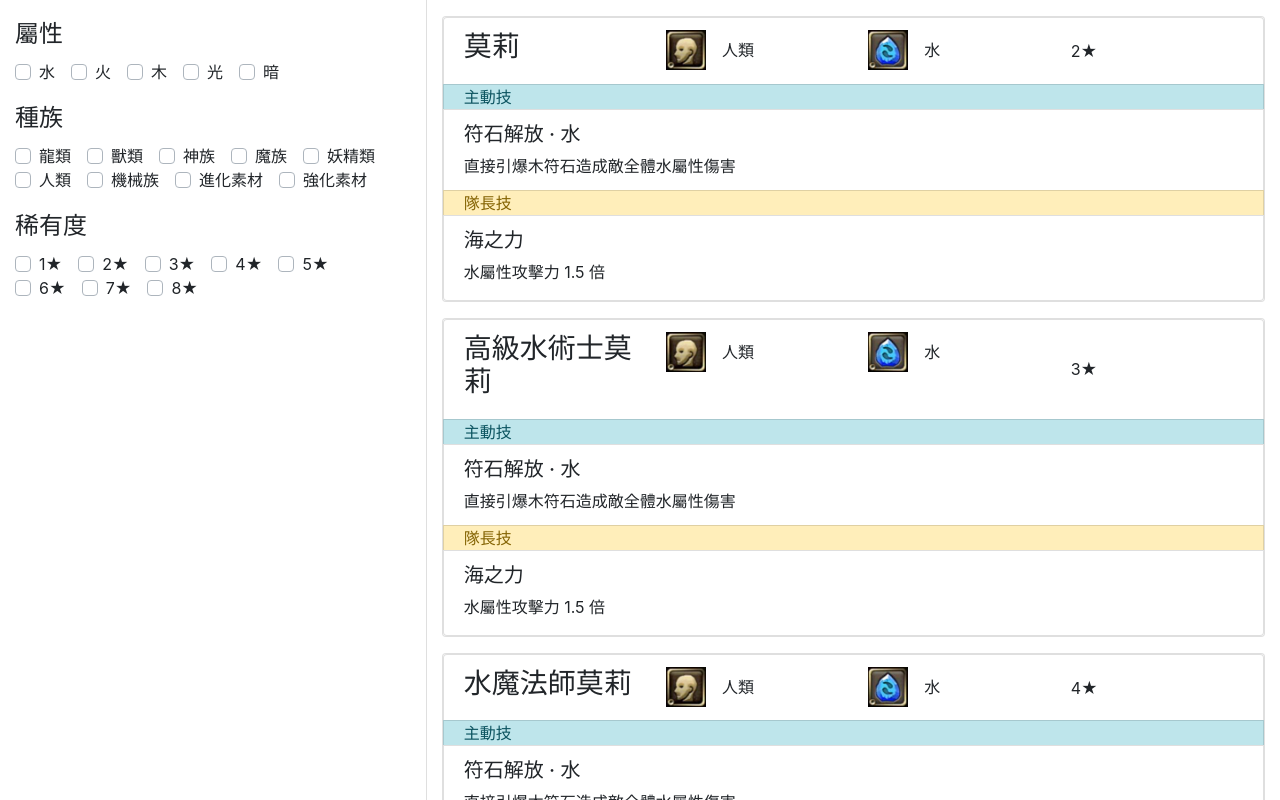
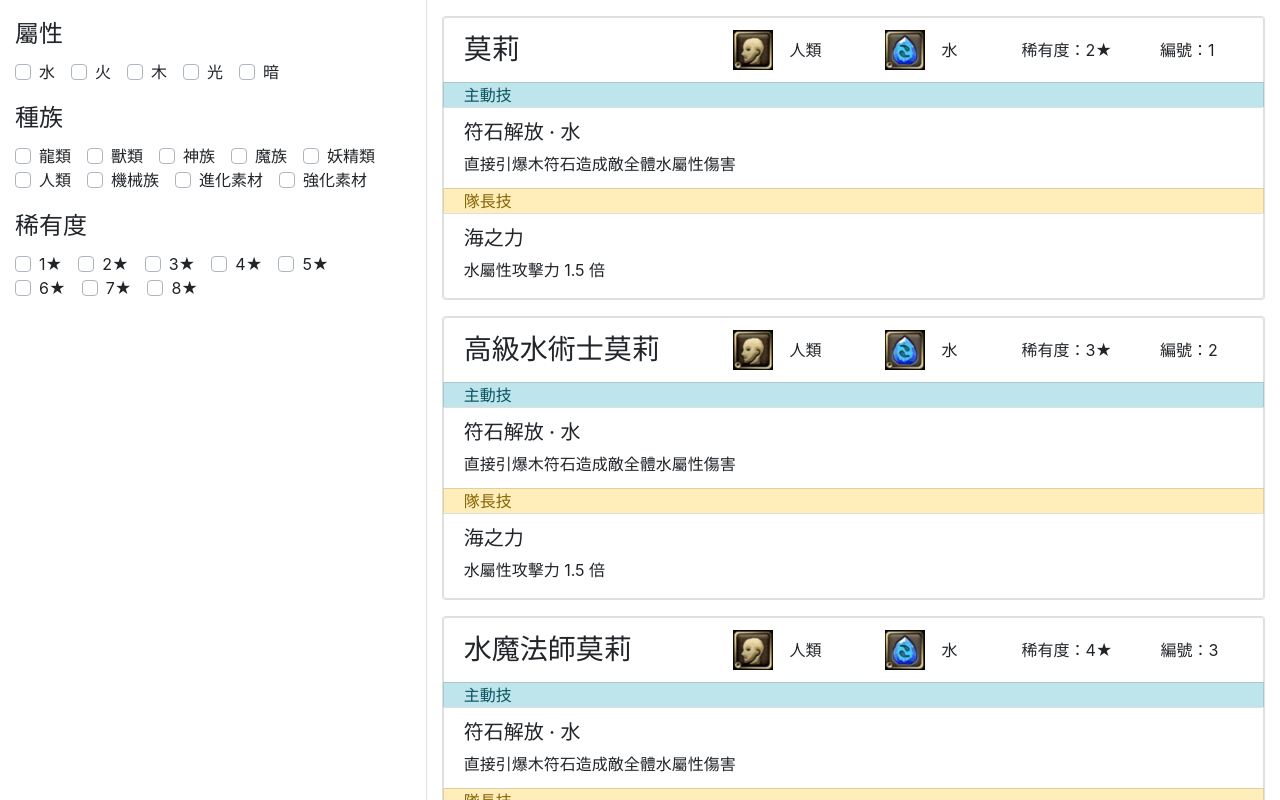
Before and after one commit to dannnyliang/tos-monster-skill, a React (Create React App) app: page / in a window 1280 px wide. Shown: the top 800 px of the page. Built offline with nearby package versions, Linux system fonts and the light colour scheme.

Commit message:
feat: add component propTypes check

```diff
--- a/src/App.js
+++ b/src/App.js
@@ -5,7 +5,7 @@ import monsters from './tosMonsters';
 import { FILTERS } from './constant';
 import ErrorBoundary from './components/ErrorBoundary';
 import SectionList from './components/SectionList';
-import FilterPanel from './components/FilterPanel';
+import SectionPanel from './components/SectionPanel';
 
 export const initialFilters = () =>
   Object.keys(FILTERS).reduce(
@@ -46,7 +46,7 @@ function App() {
               borderRight: '1px solid rgba(0, 0, 0, 0.125)',
             }}
           >
-            <FilterPanel handleClick={handleClick} />
+            <SectionPanel handleClick={handleClick} />
           </Col>
           <Col md={{ size: 8, offset: 4 }}>
             <SectionList monsters={monsters} filters={filters} initialPage={1} />
--- a/src/components/MonsterCard.jsx
+++ b/src/components/MonsterCard.jsx
@@ -1,4 +1,5 @@
 import React from 'react';
+import PropTypes from 'prop-types';
 import {
   Card,
   Row,
@@ -29,16 +30,19 @@ function MonsterCard(props) {
       <ListGroup>
         <ListGroupItem>
           <Row>
-            <Col>
-              <h3>{monster.monsterName}</h3>
+            <Col sm="4" className="d-flex align-items-center">
+              <h3 className="m-0">{monster.monsterName}</h3>
             </Col>
-            <Col>
-              <ImageMacher category="race" label={monster.race} />
+            <Col className="d-flex align-items-center">
+              <div className="mr-5">
+                <ImageMacher category="race" label={monster.race} />
+              </div>
+              <div className="mr-5">
+                <ImageMacher category="attribute" label={monster.attribute} />
+              </div>
+              <div className="mr-5">稀有度：{monster.star}</div>
+              <div>編號：{monster.monsterId}</div>
             </Col>
-            <Col>
-              <ImageMacher category="attribute" label={monster.attribute} />
-            </Col>
-            <Col className="d-flex align-items-center">{monster.star}</Col>
           </Row>
         </ListGroupItem>
         <ListGroupItem color="info" className="py-0">
@@ -68,4 +72,20 @@ function MonsterCard(props) {
   );
 }
 
+export const propTypes = {
+  monster: PropTypes.shape({
+    monsterId: PropTypes.string,
+    monsterName: PropTypes.string,
+    attribute: PropTypes.string,
+    race: PropTypes.string,
+    star: PropTypes.string,
+    leaderName: PropTypes.string,
+    leaderDescription: PropTypes.string,
+    activeName: PropTypes.arrayOf(PropTypes.string),
+    activeDescription: PropTypes.arrayOf(PropTypes.string),
+  }),
+};
+
+MonsterCard.propTypes = propTypes;
+
 export default MonsterCard;
--- a/src/components/SectionList.jsx
+++ b/src/components/SectionList.jsx
@@ -9,6 +9,7 @@ import { Pagination, PaginationItem, PaginationLink } from 'reactstrap';
 import { FILTERS, labelToId } from '../constant';
 import PaginationPages from './PaginationPages';
 import MonsterList from './MonsterList';
+import { propTypes as monsterTypes } from './MonsterCard';
 
 const filterMonsters = (filters, monsters) => {
   const curryFilter = (rawPropName, filterGroupId) =>
@@ -86,7 +87,7 @@ SectionList.defaultProps = {
 };
 
 SectionList.propTypes = {
-  monsters: PropTypes.array,
+  monsters: PropTypes.arrayOf(PropTypes.shape(monsterTypes)),
   filters: PropTypes.shape({
     ATTRIBUTES: PropTypes.arrayOf(PropTypes.string),
     RACES: PropTypes.arrayOf(PropTypes.string),
```
Also changed, not shown: src/components/MonsterList.jsx (+7 -1 lines), src/components/PaginationPages.jsx (+7 -0 lines), src/components/SectionPanel.jsx (renamed from src/components/FilterPanel.jsx, +10 -5 lines).
